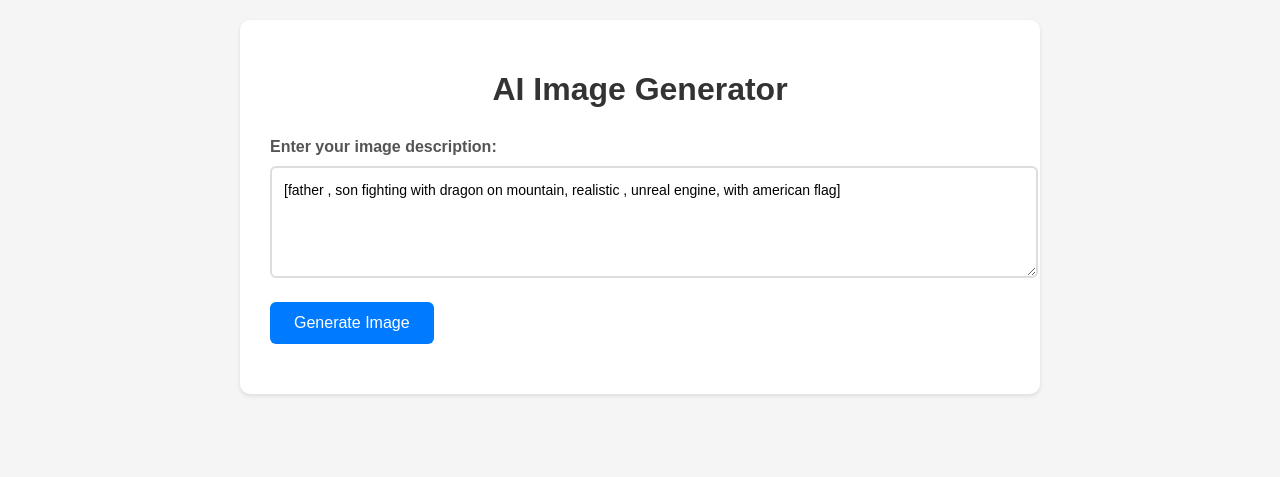
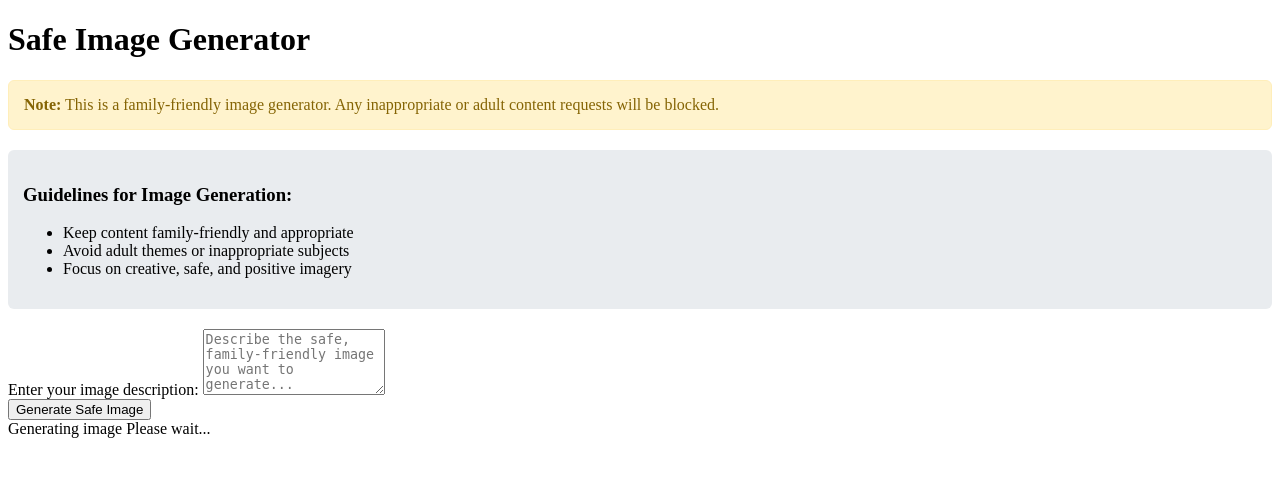
Before and after one commit to GOVINSAGA/image-generation-app, a Flask app: page / in a window 1280 px wide. Shown: the top 477 px of the page. Run offline with Flask 3, Linux system fonts and the light colour scheme.

Commit message:
managing explicit results

```diff
--- a/app.py
+++ b/app.py
@@ -3,10 +3,51 @@
 from together import Together
 import os
 from dotenv import load_dotenv
+import re
 
 load_dotenv()
 app = Flask(__name__)
 API_KEY = os.getenv('TOGETHER_API_KEY')
+
+def contains_inappropriate_content(prompt):
+    """Check if the prompt contains inappropriate content"""
+    inappropriate_terms = [
+        'nude', 'naked', 'nsfw', 'xxx', 'porn', 'sexual',
+        'explicit', 'adult', '18+', 'erotic', 'leaked',
+    ]
+
+    prompt_lower = prompt.lower()
+
+    for term in inappropriate_terms:
+        if term in prompt_lower:
+            return True
+
+    problematic_patterns = [
+        r'\b(18|19|20|21)\s*\+',
+        r'nsfw',
+        r'xxx',
+    ]
+
+    for pattern in problematic_patterns:
+        if re.search(pattern, prompt_lower):
+            return True
+
+    return False
+
+def sanitize_prompt(prompt):
+    """Sanitize the prompt by adding safety terms"""
+    safety_terms = [
+        "safe for work",
+        "family friendly",
+        "appropriate content only",
+        "pg rated",
+        "high quality",
+        "detailed",
+        "4k"
+    ]
+
+    sanitized_prompt = f"{prompt}, {', '.join(safety_terms)}"
+    return sanitized_prompt
 
 @app.route('/')
 def index():
@@ -20,21 +61,23 @@
 
         prompt = request.form.get("prompt")
 
-        # Enhanced API parameters for better quality
+        if contains_inappropriate_content(prompt):
+            return "Inappropriate content detected. Please modify your prompt.", 400
+
+        safe_prompt = sanitize_prompt(prompt)
+
         client = Together(api_key=API_KEY)
+
+        # Updated parameters to comply with API limitations
         response = client.images.generate(
-            prompt=prompt,
+            prompt=safe_prompt,
             model="black-forest-labs/FLUX.1-schnell-Free",
-            width=1024,  # Larger size for better detail
+            width=1024,
             height=1024,
-            steps=30,    # More steps for better quality
+            steps=4,  # Maximum allowed steps
             n=1,
             response_format="b64_json",
-            # Additional parameters for quality
-            cfg_scale=7.5,  # Controls how closely the image follows the prompt (default is 7.0)
-            scheduler="DDIM",  # Different scheduler can affect quality
-            style_preset="enhance",  # Can be used if supported by the model
-            seed=None  # Random seed for variation
+            cfg_scale=7.5,  # Keeping this for better prompt adherence
         )
 
         img_data = response.data[0].b64_json
--- a/templates/index.html
+++ b/templates/index.html
@@ -3,94 +3,50 @@
 <head>
     <meta charset="UTF-8">
     <meta name="viewport" content="width=device-width, initial-scale=1.0">
-    <title>Image Generation with Together API</title>
+    <title>Safe Image Generation</title>
     <style>
-        body {
-            font-family: Arial, sans-serif;
-            max-width: 800px;
-            margin: 0 auto;
-            padding: 20px;
-            background-color: #f5f5f5;
+        /* Previous styles remain the same */
+        .warning {
+            background-color: #fff3cd;
+            color: #856404;
+            padding: 15px;
+            border-radius: 6px;
+            margin-bottom: 20px;
+            border: 1px solid #ffeeba;
         }
 
-        .container {
-            background-color: white;
-            padding: 30px;
-            border-radius: 10px;
-            box-shadow: 0 2px 4px rgba(0, 0, 0, 0.1);
-        }
-
-        h1 {
-            color: #333;
-            text-align: center;
-            margin-bottom: 30px;
-        }
-
-        .form-group {
+        .guidelines {
+            background-color: #e9ecef;
+            padding: 15px;
+            border-radius: 6px;
             margin-bottom: 20px;
         }
 
-        label {
-            display: block;
-            margin-bottom: 10px;
-            color: #555;
-            font-weight: bold;
-        }
-
-        textarea {
-            width: 100%;
-            padding: 12px;
-            border: 2px solid #ddd;
-            border-radius: 6px;
-            resize: vertical;
-            font-family: inherit;
-            font-size: 14px;
-            line-height: 1.5;
-        }
-
-        textarea:focus {
-            outline: none;
-            border-color: #007bff;
-            box-shadow: 0 0 0 3px rgba(0, 123, 255, 0.1);
-        }
-
-        .submit-btn {
-            background-color: #007bff;
-            color: white;
-            padding: 12px 24px;
-            border: none;
-            border-radius: 6px;
-            cursor: pointer;
-            font-size: 16px;
-            transition: background-color 0.2s;
-        }
-
-        .submit-btn:hover {
-            background-color: #0056b3;
-        }
-
-        #loading {
+        .error-message {
+            color: #dc3545;
+            margin-top: 10px;
             display: none;
-            text-align: center;
-            margin-top: 20px;
-            color: #666;
-        }
-
-        #result {
-            margin-top: 20px;
-            text-align: center;
-        }
-
-        #result img {
-            max-width: 100%;
-            border-radius: 8px;
-            box-shadow: 0 2px 4px rgba(0, 0, 0, 0.1);
         }
     </style>
 </head>
 <body>
     <div class="container">
-        <h1>AI Image Generator</h1>
+        <h1>Safe Image Generator</h1>
+
+        <div class="warning">
+            <strong>Note:</strong> This is a family-friendly image generator.
+            Any inappropriate or adult content requests will be blocked.
+        </div>
+
+        <div class="guidelines">
+            <h3>Guidelines for Image Generation:</h3>
+            <ul>
+                <li>Keep content family-friendly and appropriate</li>
+                <li>Avoid adult themes or inappropriate subjects</li>
+                <li>Focus on creative, safe, and positive imagery</li>
+            </ul>
+        </div>
+
         <form id="generateForm" action="/generate" method="post">
             <div class="form-group">
                 <label for="prompt">Enter your image description:</label>
@@ -98,15 +54,16 @@
                     id="prompt"
                     name="prompt"
                     rows="4"
-                    placeholder="Describe the image you want to generate..."
+                    placeholder="Describe the safe, family-friendly image you want to generate..."
                     required
-                >[father , son fighting with dragon on mountain, realistic , unreal engine, with american flag]</textarea>
+                ></textarea>
+                <div id="error-message" class="error-message"></div>
             </div>
-            <button type="submit" class="submit-btn">Generate Image</button>
+            <button type="submit" class="submit-btn">Generate Safe Image</button>
         </form>
 
         <div id="loading">
-            Generating your image... Please wait...
+            Generating image Please wait...
         </div>
 
         <div id="result"></div>
@@ -118,8 +75,10 @@
 
             const loading = document.getElementById('loading');
             const result = document.getElementById('result');
+            const errorMessage = document.getElementById('error-message');
 
             loading.style.display = 'block';
+            errorMessage.style.display = 'none';
             result.innerHTML = '';
 
             try {
@@ -129,7 +88,8 @@
                 });
 
                 if (!response.ok) {
-                    throw new Error(`HTTP error! status: ${response.status}`);
+                    const errorText = await response.text();
+                    throw new Error(errorText);
                 }
 
                 const blob = await response.blob();
@@ -137,7 +97,9 @@
                 img.src = URL.createObjectURL(blob);
                 result.appendChild(img);
             } catch (error) {
-                result.innerHTML = `<p style="color: red;">Error generating image: ${error.message}</p>`;
+                errorMessage.textContent = error.message;
+                errorMessage.style.display = 'block';
+                result.innerHTML = '';
             } finally {
                 loading.style.display = 'none';
             }
```
Also changed, not shown: 1 other file.
